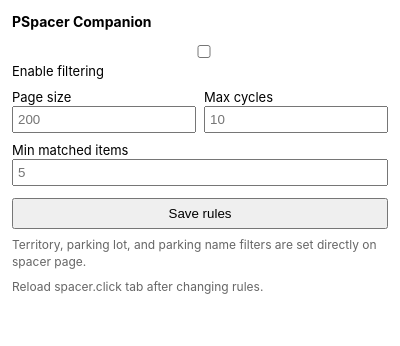
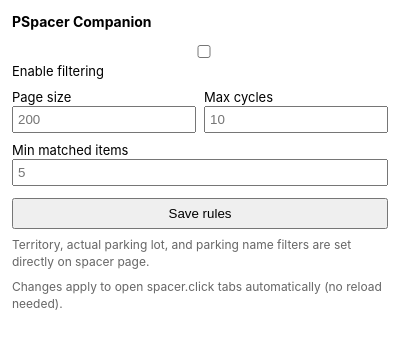
Before and after one commit to gearon-lt/pspacer-companion, a browser extension: page src/popup/popup.html in a window 400 px wide. Drawn offline with Linux system fonts and the light colour scheme.

Commit message:
Update popup hints to reflect current in-page filters and auto-apply behavior

```diff
--- a/src/popup/popup.html
+++ b/src/popup/popup.html
@@ -37,8 +37,8 @@
     </label>
 
     <button id="save">Save rules</button>
-    <div class="hint">Territory, parking lot, and parking name filters are set directly on spacer page.</div>
-    <div class="hint">Reload spacer.click tab after changing rules.</div>
+    <div class="hint">Territory, actual parking lot, and parking name filters are set directly on spacer page.</div>
+    <div class="hint">Changes apply to open spacer.click tabs automatically (no reload needed).</div>
 
     <script type="module" src="popup.js"></script>
   </body>
```
